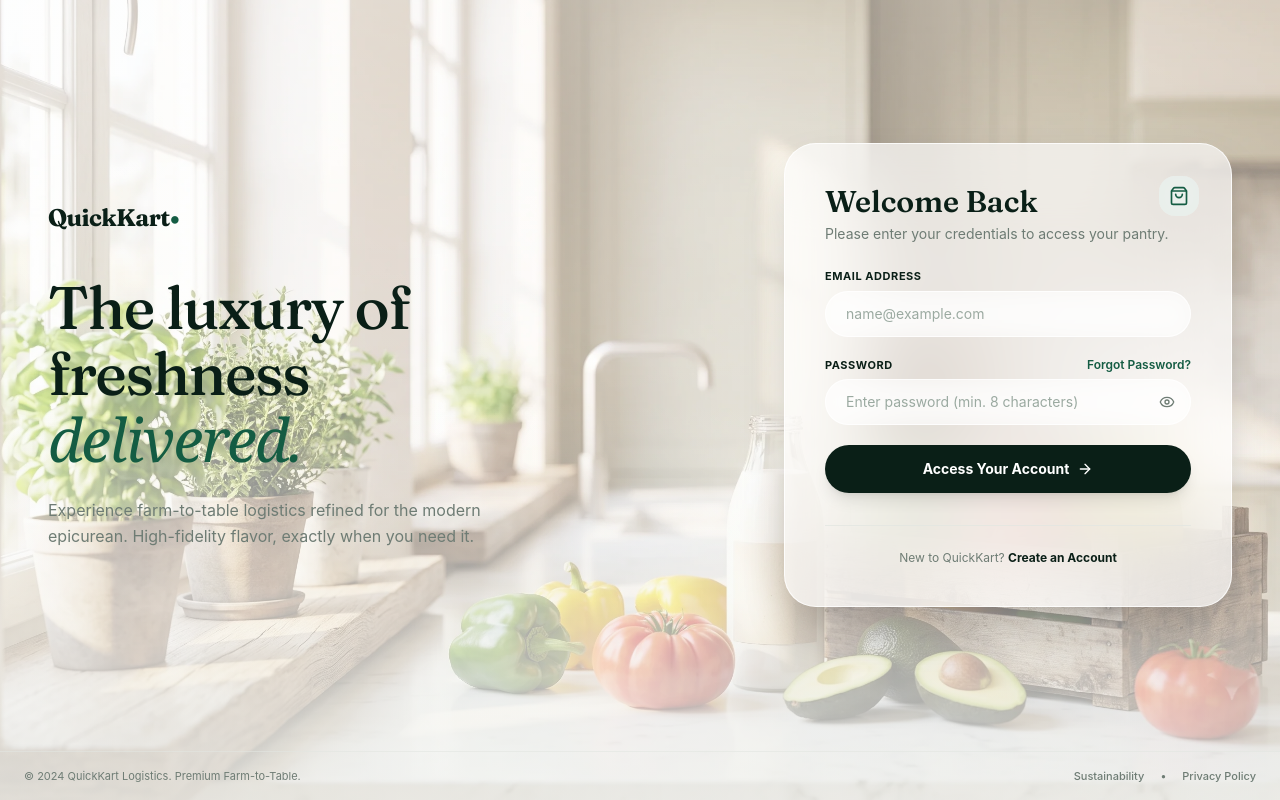
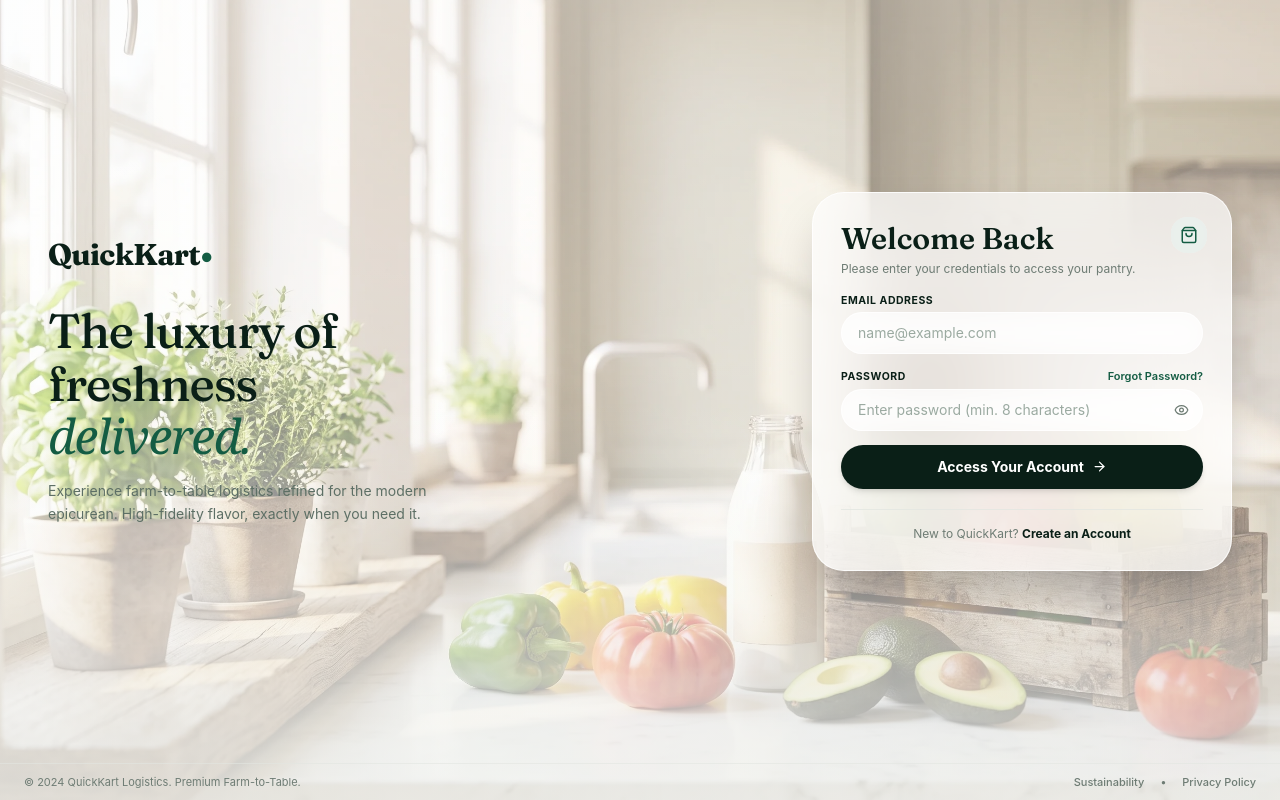
Before and after one commit to adil2133-git/QuickCart, a React (Vite) app in the folder frontend/: page /login in a window 1280 px wide. Built offline with nearby package versions, Linux system fonts and the light colour scheme; no server answers.

Commit message:
fix(auth): convert login page to 100% zero-scroll viewport layout

```diff
--- a/frontend/src/features/auth/pages/login.tsx
+++ b/frontend/src/features/auth/pages/login.tsx
@@ -76,7 +76,6 @@ export default function QuickKartLogin() {
         const errMsg = getApiErrorMessage(err, "Invalid email or password. Please try again.");
         const errTitle = getApiErrorTitle(err);
 
-        // Routing matrix: Rate Limit (429) triggers Toast, Auth/Status failures render in-card Banner
         if (status === 429) {
           showErrorToast("Too Many Attempts", { subtitle: errMsg });
         } else {
@@ -90,7 +89,7 @@ export default function QuickKartLogin() {
   });
 
   return (
-    <div className="relative flex min-h-screen w-full flex-col justify-between overflow-hidden bg-[#F0F2ED] font-sans text-[#16241D]">
+    <div className="relative flex h-screen w-full flex-col justify-between overflow-hidden bg-[#F0F2ED] font-sans text-[#16241D] select-none">
       {showForgot && <ForgotPasswordModal onClose={() => setShowForgot(false)} />}
       {showCreateAccount && <CreateAccountModal onClose={() => setShowCreateAccount(false)} />}
 
@@ -104,27 +103,26 @@ export default function QuickKartLogin() {
           fetchPriority="high"
           className="h-full w-full object-cover object-center opacity-85 transition-opacity duration-300"
         />
-        {/* Soft Radial & Linear Vignette Overlay matching reference design */}
         <div className="absolute inset-0 bg-gradient-to-tr from-white/60 via-white/35 to-transparent" />
         <div className="absolute inset-0 bg-gradient-to-b from-white/30 via-transparent to-[#F0F2ED]/60" />
       </div>
 
       {/* Main Container */}
-      <div className="relative z-10 mx-auto flex w-full max-w-7xl flex-1 flex-col justify-center px-6 py-12 lg:px-12">
-        <div className="grid items-center gap-12 lg:grid-cols-12">
+      <div className="relative z-10 mx-auto flex w-full max-w-7xl flex-1 flex-col justify-center px-6 py-2 lg:px-12">
+        <div className="grid items-center gap-8 lg:grid-cols-12">
 
           {/* Left Column: Brand Headline & Statement */}
           <div className="flex flex-col justify-center lg:col-span-6">
             {/* Brand Logo Header */}
-            <Link to="/" className="mb-10 inline-flex items-center gap-1">
-              <span className="text-2xl font-bold tracking-tight text-[#0A1F17]" style={{ fontFamily: "Fraunces, serif" }}>
+            <Link to="/" className="mb-6 lg:mb-8 inline-flex items-center gap-1">
+              <span className="text-2xl lg:text-3xl font-bold tracking-tight text-[#0A1F17]" style={{ fontFamily: "Fraunces, serif" }}>
                 QuickKart<span className="text-[#145C43]">•</span>
               </span>
             </Link>
 
             {/* Headline */}
             <h1
-              className="text-4xl leading-[1.1] tracking-tight text-[#0A1F17] sm:text-5xl lg:text-6xl"
+              className="text-3xl leading-[1.1] tracking-tight text-[#0A1F17] sm:text-4xl lg:text-5xl"
               style={{ fontFamily: "Fraunces, serif", fontWeight: 480 }}
             >
               The luxury of <br />
@@ -133,32 +131,32 @@ export default function QuickKartLogin() {
             </h1>
 
             {/* Subtitle Copy */}
-            <p className="mt-6 max-w-md text-sm leading-relaxed text-[#6E7C74] md:text-base">
+            <p className="mt-4 max-w-md text-xs leading-relaxed text-[#5D6F65] sm:text-sm">
               Experience farm-to-table logistics refined for the modern epicurean. High-fidelity flavor, exactly when you need it.
             </p>
           </div>
 
           {/* Right Column: Floating Glassmorphic Login Card */}
           <div className="flex justify-center lg:col-span-6 lg:justify-end">
-            <div className="relative w-full max-w-md overflow-hidden rounded-[32px] border border-white/80 bg-white/65 p-8 shadow-2xl backdrop-blur-2xl md:p-10">
+            <div className="relative w-full max-w-[420px] overflow-hidden rounded-[32px] border border-white/80 bg-white/70 p-6 shadow-2xl backdrop-blur-2xl sm:p-7">
 
               {/* Top Right Shopping Bag Icon */}
-              <div className="absolute right-8 top-8 flex h-10 w-10 items-center justify-center rounded-2xl bg-[#E8EFEC]/80 text-[#145C43] backdrop-blur-md">
-                <ShoppingBag size={20} />
+              <div className="absolute right-6 top-6 flex h-9 w-9 items-center justify-center rounded-2xl bg-[#E8EFEC]/80 text-[#145C43] backdrop-blur-md">
+                <ShoppingBag size={18} />
               </div>
 
               {/* Title & Subtitle */}
-              <h2 className="text-2xl font-semibold text-[#0A1F17] md:text-3xl" style={{ fontFamily: "Fraunces, serif" }}>
+              <h2 className="text-2xl font-semibold text-[#0A1F17] sm:text-3xl" style={{ fontFamily: "Fraunces, serif" }}>
                 Welcome Back
               </h2>
-              <p className="mt-1 text-xs text-[#6E7C74] md:text-sm">
+              <p className="mt-1 text-xs text-[#6E7C74]">
                 Please enter your credentials to access your pantry.
               </p>
 
               {/* In-Card Server Error Alert Banner */}
               {serverError && (
-                <div className="mt-5 flex items-start gap-2.5 rounded-2xl border border-red-200 bg-red-50/90 p-3.5 text-xs text-red-700">
-                  <AlertCircle size={16} className="mt-0.5 shrink-0 text-red-600" />
+                <div className="mt-3.5 flex items-start gap-2.5 rounded-2xl border border-red-200 bg-red-50/90 p-3 text-xs text-red-700">
+                  <AlertCircle size={15} className="mt-0.5 shrink-0 text-red-600" />
                   <div>
                     {serverErrorTitle && (
                       <p className="font-bold text-red-800" style={{ fontFamily: "Fraunces, serif" }}>
@@ -171,10 +169,10 @@ export default function QuickKartLogin() {
               )}
 
               {/* Formik Login Form */}
-              <form onSubmit={formik.handleSubmit} className="mt-6 space-y-5" noValidate>
+              <form onSubmit={formik.handleSubmit} className="mt-4 space-y-3.5" noValidate>
                 {/* Email Address Input */}
                 <div>
-                  <label className="mb-1.5 block text-[11px] font-bold uppercase tracking-wider text-[#0A1F17]">
+                  <label className="mb-1 block text-[10.5px] font-bold uppercase tracking-wider text-[#0A1F17]">
                     Email Address
                   </label>
                   <input
@@ -185,14 +183,14 @@ export default function QuickKartLogin() {
                     onChange={formik.handleChange}
                     onBlur={formik.handleBlur}
                     placeholder="name@example.com"
-                    className={`w-full rounded-full border bg-white/50 px-5 py-3 text-sm text-[#16241D] placeholder-[#9BAAA1] outline-none backdrop-blur-md transition-all ${
+                    className={`w-full rounded-full border bg-white/60 px-4 py-2.5 text-xs sm:text-sm text-[#16241D] placeholder-[#9BAAA1] outline-none backdrop-blur-md transition-all ${
                       formik.touched.email && formik.errors.email
                         ? "border-red-400 focus:border-red-500 focus:ring-2 focus:ring-red-500/10"
                         : "border-white/80 focus:border-[#145C43] focus:bg-white/90 focus:ring-2 focus:ring-[#145C43]/15"
                     }`}
                   />
                   {formik.touched.email && formik.errors.email && (
-                    <p className="mt-1 pl-4 text-[11px] font-medium text-red-600">
+                    <p className="mt-0.5 pl-3 text-[10.5px] font-medium text-red-600">
                       {formik.errors.email}
                     </p>
                   )}
@@ -200,14 +198,14 @@ export default function QuickKartLogin() {
 
                 {/* Password Input */}
                 <div>
-                  <div className="mb-1.5 flex items-center justify-between">
-                    <label className="text-[11px] font-bold uppercase tracking-wider text-[#0A1F17]">
+                  <div className="mb-1 flex items-center justify-between">
+                    <label className="text-[10.5px] font-bold uppercase tracking-wider text-[#0A1F17]">
                       Password
                     </label>
                     <button
                       type="button"
                       onClick={() => setShowForgot(true)}
-                      className="text-xs font-semibold text-[#145C43] hover:underline"
+                      className="text-[11px] font-semibold text-[#145C43] hover:underline"
                     >
                       Forgot Password?
                     </button>
@@ -221,7 +219,7 @@ export default function QuickKartLogin() {
                       onChange={formik.handleChange}
                       onBlur={formik.handleBlur}
                       placeholder="Enter password (min. 8 characters)"
-                      className={`w-full rounded-full border bg-white/50 px-5 py-3 pr-12 text-sm text-[#16241D] placeholder-[#9BAAA1] outline-none backdrop-blur-md transition-all ${
+                      className={`w-full rounded-full border bg-white/60 px-4 py-2.5 pr-10 text-xs sm:text-sm text-[#16241D] placeholder-[#9BAAA1] outline-none backdrop-blur-md transition-all ${
                         formik.touched.password && formik.errors.password
                           ? "border-red-400 focus:border-red-500 focus:ring-2 focus:ring-red-500/10"
                           : "border-white/80 focus:border-[#145C43] focus:bg-white/90 focus:ring-2 focus:ring-[#145C43]/15"
@@ -230,13 +228,13 @@ export default function QuickKartLogin() {
                     <button
                       type="button"
                       onClick={() => setShowPassword(!showPassword)}
-                      className="absolute right-4 top-1/2 -translate-y-1/2 text-[#6E7C74] hover:text-[#16241D]"
+                      className="absolute right-3.5 top-1/2 -translate-y-1/2 text-[#6E7C74] hover:text-[#16241D]"
                     >
-                      {showPassword ? <EyeOff size={16} /> : <Eye size={16} />}
+                      {showPassword ? <EyeOff size={15} /> : <Eye size={15} />}
                     </button>
                   </div>
                   {formik.touched.password && formik.errors.password && (
-                    <p className="mt-1 pl-4 text-[11px] font-medium text-red-600">
+                    <p className="mt-0.5 pl-3 text-[10.5px] font-medium text-red-600">
                       {formik.errors.password}
                     </p>
                   )}
@@ -246,20 +244,20 @@ export default function QuickKartLogin() {
                 <button
                   type="submit"
                   disabled={formik.isSubmitting}
-                  className="group flex w-full items-center justify-center gap-2 rounded-full bg-[#0A1F17] py-3.5 text-sm font-bold text-white shadow-lg transition-all hover:bg-[#145C43] hover:shadow-xl active:bg-[#0E402F] disabled:opacity-70"
+                  className="group flex w-full items-center justify-center gap-2 rounded-full bg-[#0A1F17] py-3 text-xs sm:text-sm font-bold text-white shadow-md transition-all hover:bg-[#145C43] hover:shadow-lg active:bg-[#0E402F] disabled:opacity-70 cursor-pointer"
                 >
                   {formik.isSubmitting ? (
                     <span className="h-4 w-4 rounded-full border-2 border-white border-t-transparent animate-spin" />
                   ) : (
                     <>
-                      Access Your Account <ArrowRight size={16} className="transition-transform group-hover:translate-x-1" />
+                      Access Your Account <ArrowRight size={15} className="transition-transform group-hover:translate-x-1" />
                     </>
                   )}
                 </button>
               </form>
 
               {/* Bottom Card Divider & Register Link */}
-              <div className="mt-8 border-t border-[#E3E7E1]/80 pt-6 text-center text-xs text-[#6E7C74]">
+              <div className="mt-5 border-t border-[#E3E7E1]/80 pt-4 text-center text-xs text-[#6E7C74]">
                 New to QuickKart?{" "}
                 <button
                   type="button"
@@ -277,8 +275,8 @@ export default function QuickKartLogin() {
       </div>
 
       {/* Page Footer Bar */}
-      <footer className="relative z-10 border-t border-[#E3E7E1]/60 px-6 py-4">
-        <div className="mx-auto flex max-w-7xl flex-col items-center justify-between gap-2 text-[11px] text-[#6E7C74] sm:flex-row">
+      <footer className="relative z-10 border-t border-[#E3E7E1]/60 px-6 py-2.5">
+        <div className="mx-auto flex max-w-7xl flex-col items-center justify-between gap-1.5 text-[11px] text-[#6E7C74] sm:flex-row">
           <p>© 2024 QuickKart Logistics. Premium Farm-to-Table.</p>
           <div className="flex items-center gap-4 font-medium">
             <span className="hover:text-[#16241D] cursor-pointer">Sustainability</span>
```
